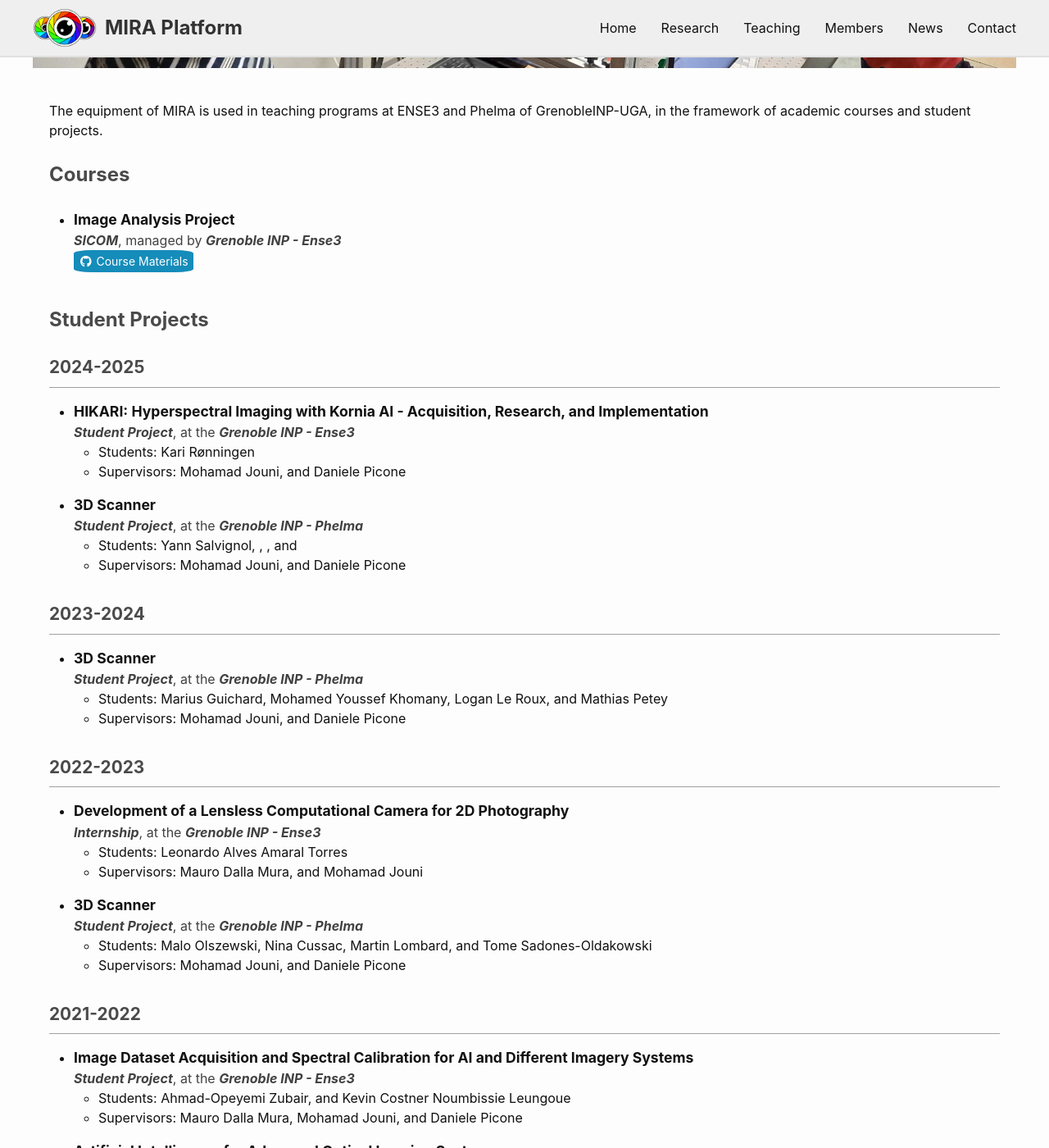
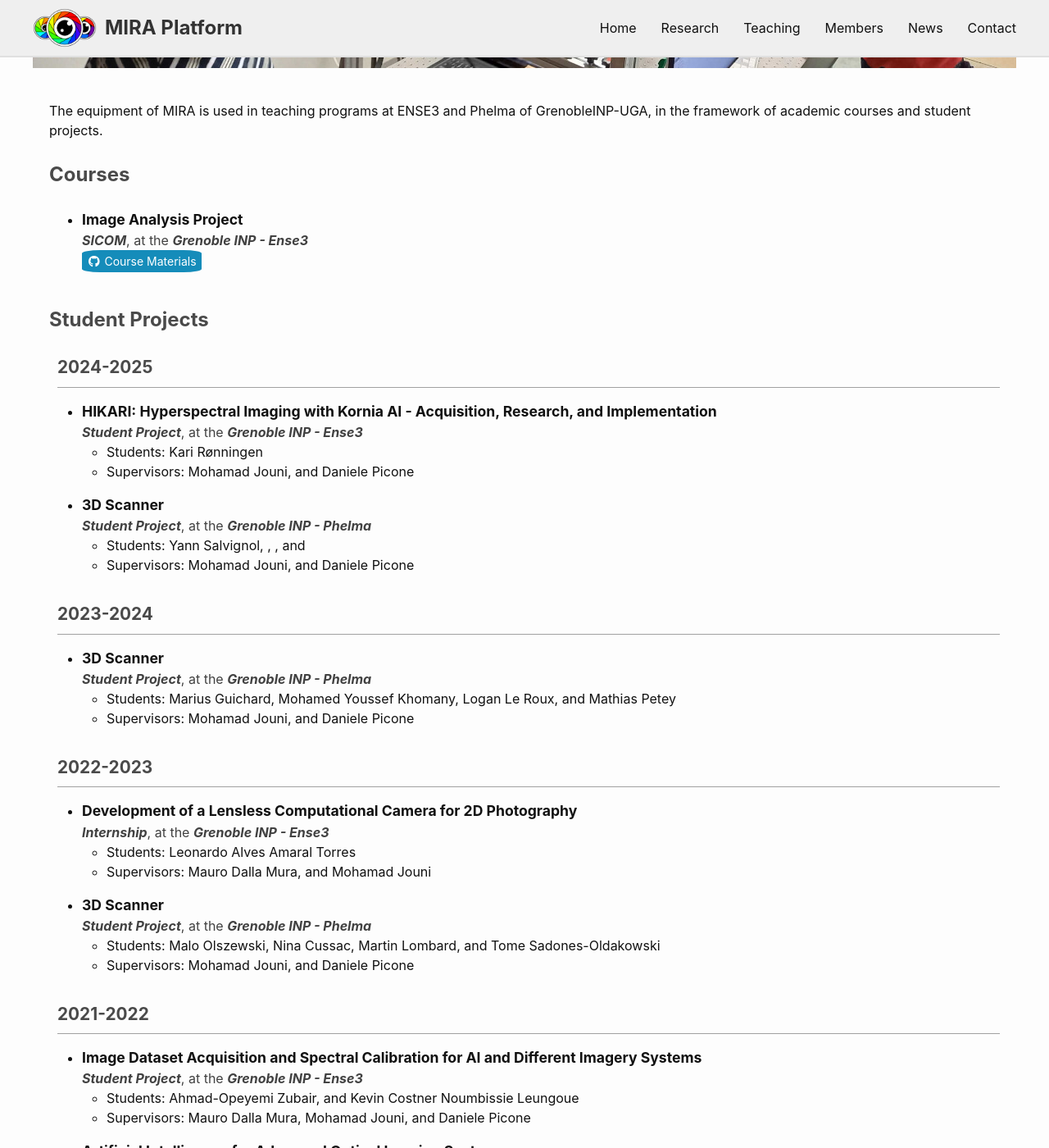
Before and after one commit to mira-imaging/mira-imaging.github.io, a Jekyll site: the page built from _pages_navbar/teaching.html, in a window 1280 px wide and 1400 px high, scrolled down 472 px. Shown: the whole window at 82% size. Built offline with Jekyll 4.4.1, drawn with Linux system fonts in a browser that asks for light colours.

Commit message:
fix paddings and margins

```diff
--- a/_pages_navbar/teaching.html
+++ b/_pages_navbar/teaching.html
@@ -13,12 +13,16 @@ permalink: /teaching/
 <h1 class="teaching-section-title">
     Courses
 </h1>
+<div class="teaching-content-block">
     <ul>
         <li class="teaching-item">
             <div class="teaching-title">
                 Image Analysis Project
             </div>
-        <div class="teaching-venue"><b><i>SICOM</i></b>, managed by <b><i>Grenoble INP - Ense3</i></b></div>
+            <div class="teaching-venue">
+                <b><i>SICOM</i></b>,
+                at the <b><i>Grenoble INP - Ense3</i></b>
+            </div>
             <div class="teaching-links">
                 <a
                 class="teaching-link"
@@ -30,6 +34,7 @@ permalink: /teaching/
             </div>
         </li>
     </ul>
+</div>
 
 <br>
 
@@ -37,7 +42,7 @@ permalink: /teaching/
     Student Projects
 </h1>
 {% assign projects_grouped = site.data.teaching.projects | where: "parent_project", "MIRA" | sort: "year" | reverse | group_by: "year"%}
-<div>
+<div class="teaching-content-block">
 {% for pubs_year in projects_grouped %}
     {% assign year = pubs_year.name %}
     {% assign pubs = pubs_year.items %}
--- a/assets/css/style.css
+++ b/assets/css/style.css
@@ -587,6 +587,10 @@
     margin-bottom: 1.5rem;
 }
 
+.teaching-content-block {
+    padding-left: 10px;
+}
+
 .teaching-year-container {
     margin-bottom: 2rem;
 }
```
Lines whose indentation alone changed are shown as unchanged.
